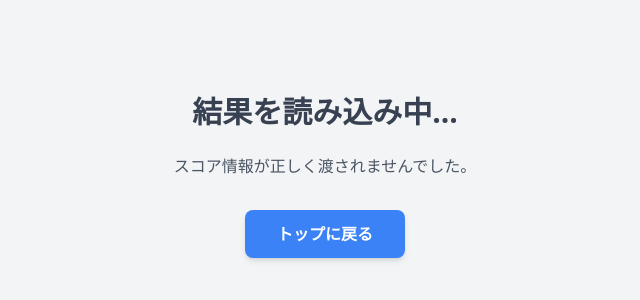
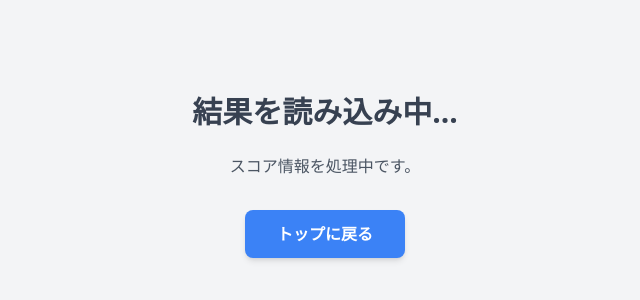
Before and after one commit to sakuya11k/daily-conversation-quiz, a Next.js app: page /result in a window 1280 px wide. Shown: the part 224-524 px from the top of the page, without its empty margins (315-955 px from the left). Built offline with nearby package versions, Linux system fonts and the light colour scheme.

Commit message:
Refactor: Update ResultPage to use Suspense for searchParams

```diff
--- a/src/app/result/page.tsx
+++ b/src/app/result/page.tsx
@@ -1,19 +1,27 @@
 // src/app/result/page.tsx
-"use client"; // useSearchParams を使うため
+"use client"; // "use client" は残しても良いですが、searchParams を props で受け取るなら不要になる場合も
 
 import Link from 'next/link';
-import { useSearchParams } from 'next/navigation'; // クエリパラメータを取得するフック
-import { useEffect, useState } from 'react';
+// import { useSearchParams } from 'next/navigation'; // ← これはもう使わない
+import { useEffect, useState, Suspense } from 'react'; // Suspense をインポート
 
-export default function ResultPage() {
-  const searchParams = useSearchParams(); // クエリパラメータを取得
+// searchParams を props で受け取るように変更
+interface ResultPageProps {
+  searchParams: {
+    score?: string;
+    total?: string;
+  };
+}
+
+// Suspenseでラップするための実際のコンテンツを表示するコンポーネント
+function ResultContent({ searchParams }: ResultPageProps) {
   const [score, setScore] = useState<number | null>(null);
   const [totalQuestions, setTotalQuestions] = useState<number | null>(null);
   const [percentageScore, setPercentageScore] = useState<number | null>(null);
 
   useEffect(() => {
-    const scoreParam = searchParams.get('score');
-    const totalParam = searchParams.get('total');
+    const scoreParam = searchParams.score;
+    const totalParam = searchParams.total;
 
     if (scoreParam && totalParam) {
       const parsedScore = parseInt(scoreParam, 10);
@@ -25,15 +33,14 @@ export default function ResultPage() {
         setPercentageScore((parsedScore / parsedTotal) * 100);
       }
     }
-  }, [searchParams]); // searchParamsが変更されたら再実行
+  }, [searchParams]);
 
   if (score === null || totalQuestions === null || percentageScore === null) {
-    // パラメータが不正または取得中の場合の表示
     return (
       <div className="flex flex-col items-center justify-center min-h-screen bg-gray-100 p-4">
         <h1 className="text-3xl font-bold text-gray-700 mb-6">結果を読み込み中...</h1>
         <p className="text-gray-600 mb-8">
-          スコア情報が正しく渡されませんでした。
+          スコア情報を処理中です。
         </p>
         <Link href="/">
           <button className="px-8 py-3 bg-blue-500 text-white font-semibold rounded-lg shadow-md hover:bg-blue-600 transition duration-300">
@@ -48,22 +55,19 @@ export default function ResultPage() {
     <div className="flex flex-col items-center justify-center min-h-screen bg-gradient-to-br from-purple-500 to-indigo-600 text-white p-4">
       <div className="bg-white bg-opacity-20 backdrop-filter backdrop-blur-lg p-10 rounded-xl shadow-2xl text-center">
         <h1 className="text-5xl font-extrabold mb-6">クイズ結果</h1>
-
         <div className="mb-8">
           <p className="text-2xl mb-2">あなたのスコア</p>
           <p className="text-7xl font-bold tracking-tight">
             {score} <span className="text-4xl opacity-80">/ {totalQuestions}</span>
           </p>
         </div>
-
         <div className="mb-10">
           <p className="text-3xl mb-2">正解率</p>
           <p className="text-6xl font-bold text-yellow-300">
             {percentageScore.toFixed(1)}<span className="text-3xl opacity-80">%</span>
           </p>
-          <p className="text-xl mt-1">({(percentageScore * totalQuestions / 100 * 12.5).toFixed(1)} 点 / 100点)</p>
+          <p className="text-xl mt-1">({(score * 12.5).toFixed(1)} 点 / 100点)</p> {/* 1問12.5点として直接計算 */}
         </div>
-
         <div className="space-y-4 md:space-y-0 md:space-x-4 flex flex-col md:flex-row justify-center">
           <Link href="/quiz">
             <button className="w-full md:w-auto px-8 py-4 bg-yellow-400 text-gray-800 text-lg font-semibold rounded-lg shadow-md hover:bg-yellow-500 transition duration-300">
@@ -80,3 +84,13 @@ export default function ResultPage() {
     </div>
   );
 }
+
+
+// Pageコンポーネント
+export default function ResultPage({ searchParams }: ResultPageProps) {
+  return (
+    <Suspense fallback={<div className="flex items-center justify-center min-h-screen">結果を読み込んでいます...</div>}>
+      <ResultContent searchParams={searchParams} />
+    </Suspense>
+  );
+}
```
